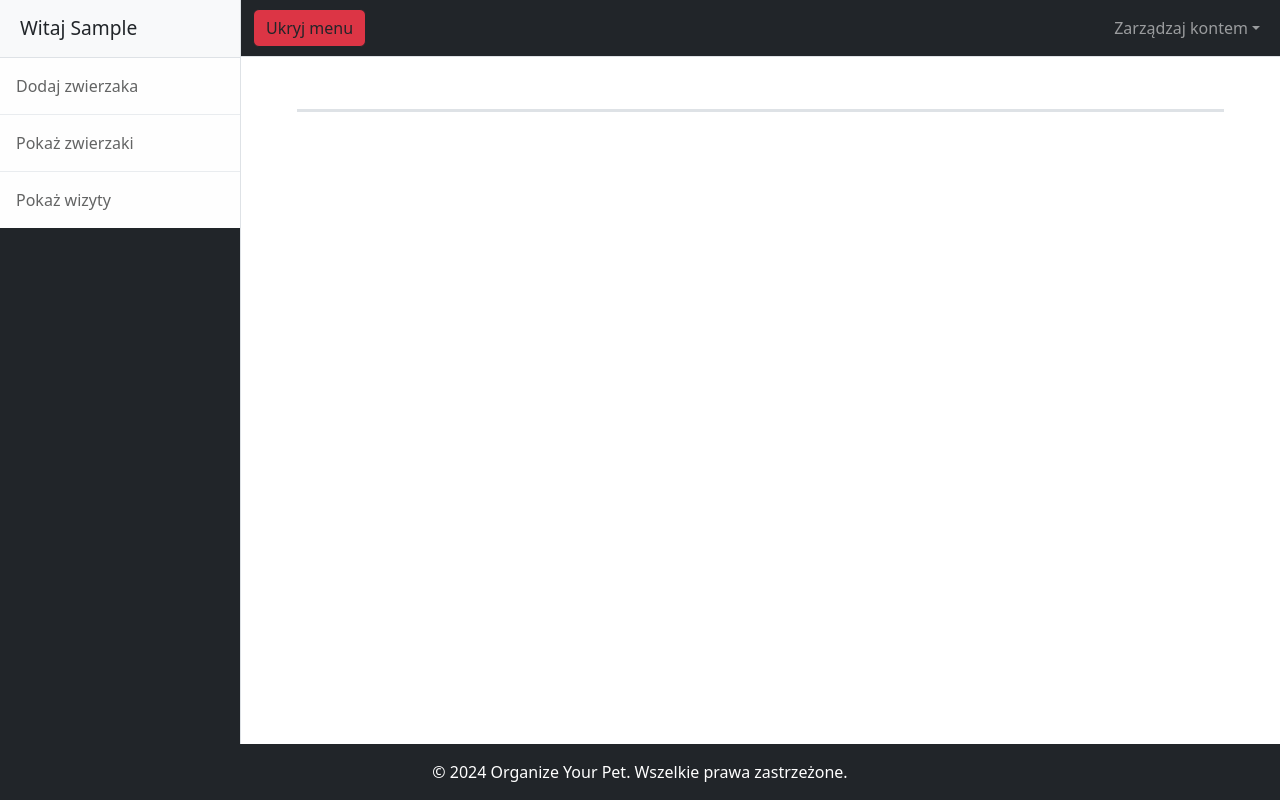
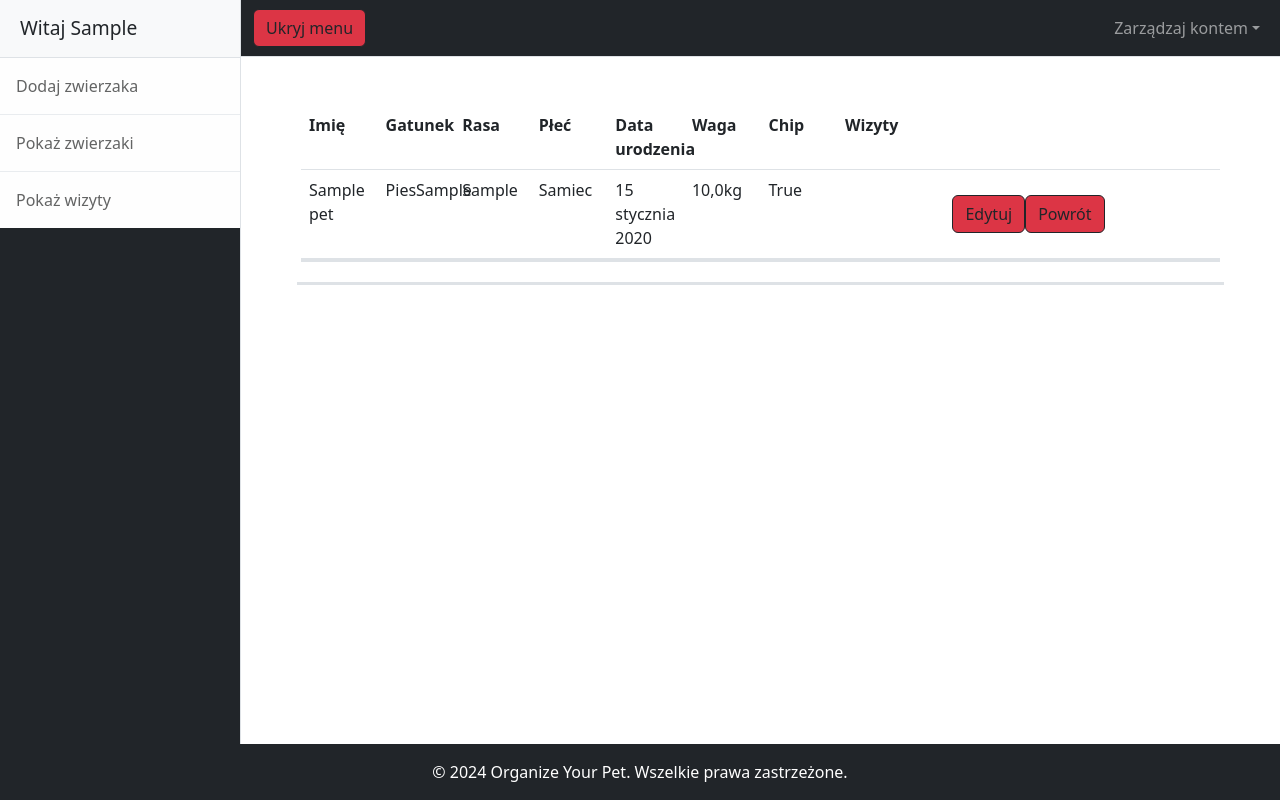
Before and after one commit to gilewskadominika/Organize-Your-Pet-, a Django app: page /organize_your_pet/pet/1/ in a window 1280 px wide. Run offline with Django 5.2, Linux system fonts and the light colour scheme; a user stored in the database is signed in; tables that the repository leaves empty hold one stand-in row (values such as "Sample post"); some libraries are stand-ins or nearby versions.

Commit message:
pet-done, visit-halfway through

```diff
--- a/organize_your_pet/urls.py
+++ b/organize_your_pet/urls.py
@@ -27,6 +27,5 @@
     path('book-appointment/', views.BookAppointmentView.as_view(), name='book_appointment'),
     path('visits/list/', views.VisitsListView.as_view(), name='visits_list'),
     path('visit/<int:pk>/', views.VisitDetailView.as_view(), name='visit_info'),
-    path('visit/modify/<int:pk>/', views.VisitModifyView.as_view(), name='visit_modify'),
     path('visit/delete/<int:pk>/', views.DeleteVisitView.as_view(), name='delete_visit')
 ]
--- a/organize_your_pet/views.py
+++ b/organize_your_pet/views.py
@@ -3,10 +3,11 @@
 from django.contrib.auth.mixins import LoginRequiredMixin, UserPassesTestMixin
 from django.shortcuts import render, redirect
 from django.http import HttpResponse
+from django.urls import reverse
 from django.views import View
 from django.views.generic import UpdateView
 
-from organize_your_pet.forms import AddPetForm, PetSearchForm
+from organize_your_pet.forms import AddPetForm, PetSearchForm, AddVisitForm, VisitSearchForm
 from organize_your_pet.models import Visit, Pet
 
 
@@ -62,7 +63,7 @@
             name = form.cleaned_data.get('name', '')
             pets = pets.filter(name__icontains=name)
         ctx = {'form': form, 'list_elements': pets}
-        return render(request, 'OYP/pet_list_elements.html', ctx)
+        return render(request, 'OYP/pets_list_elements.html', ctx)
 
 
 class PetDetailView(LoginRequiredMixin, View):
@@ -72,14 +73,25 @@
         return render(request, 'OYP/pet_detail.html', ctx)
 
 
-class ModifyPetView(LoginRequiredMixin, View):
-    def get(self, request):
-        return HttpResponse('edytuj zwierzaka')
+class ModifyPetView(LoginRequiredMixin, UpdateView):
+    model = Pet
+    template_name = 'OYP/add_form_for_logged_in.html'
+    form_class = AddPetForm
+
+    def get_success_url(self):
+        return reverse('pet_info', args=(self.object.pk,))
 
 
 class DeletePetView(LoginRequiredMixin, View):
     def get(self, request, pk):
-        return HttpResponse('usuń zwierzaka')
+        pet = Pet.objects.get(pk=pk)
+        ctx = {'pet': pet}
+        return render(request, 'OYP/pet_delete_conf.html', ctx)
+
+    def post(self, request, pk):
+        pet = Pet.objects.get(pk=pk)
+        pet.delete()
+        return redirect('pets_list')
 
 
 class BookAppointmentView(LoginRequiredMixin, View):
@@ -89,19 +101,30 @@
 
 class VisitsListView(LoginRequiredMixin, View):
     def get(self, request):
-        return HttpResponse('lista wizyt')
+        visits = Visit.objects.filter(pet__owner=request.user)
+        form = VisitSearchForm(request.GET)
+        if form.is_valid():
+            available_date__date = form.cleaned_data.get('available_date__date', '')
+            pet__name = form.cleaned_data.get('pet__name', '')
+            visits = visits.filter(available_date__date__icontains=available_date__date, pet__name__icontains=pet__name)
+        ctx = {'form': form, 'list_elements': visits}
+        return render(request, 'OYP/visits_list_elements.html', ctx)
 
 
 class VisitDetailView(LoginRequiredMixin, View):
     def get(self, request, pk):
-        return HttpResponse('info o wizycie')
-
-
-class VisitModifyView(LoginRequiredMixin, View):
-    def get(self, request, pk):
-        return HttpResponse('edytowanie info o konkretnej wizycie')
+        visit = Visit.objects.get(pk=pk)
+        ctx = {'visit': visit}
+        return render(request, 'OYP/visit_detail.html', ctx)
 
 
 class DeleteVisitView(LoginRequiredMixin, View):
     def get(self, request, pk):
-        return HttpResponse('usuń wizytę')
+        visit = Visit.objects.get(pk=pk)
+        ctx = {'visit': visit}
+        return render(request, 'OYP/pet_delete_conf.html', ctx)
+
+    def post(self, request, pk):
+        visit = Visit.objects.get(pk=pk)
+        visit.delete()
+        return redirect('visits_list')
--- a/templates/OYP/pet_detail.html
+++ b/templates/OYP/pet_detail.html
@@ -1,5 +1,38 @@
 {% extends 'accounts/dashboard.html' %}
 {% load static %}
 {% block content %}
-
+<table class="table border-bottom schedules-content">
+        <thead>
+        <tr class="d-flex text-color-darker">
+            <th scope="col" class="col-1">Imię</th>
+            <th scope="col" class="col-1">Gatunek</th>
+            <th scope="col" class="col-1">Rasa</th>
+            <th scope="col" class="col-1">Płeć</th>
+            <th scope="col" class="col-1">Data urodzenia</th>
+            <th scope="col" class="col-1">Waga</th>
+            <th scope="col" class="col-1">Chip</th>
+            <th scope="col" class="col-3">Wizyty</th>
+            <th scope="col" class="col-2">
+            </th>
+        </tr>
+        </thead>
+        <tbody class="text-color-lighter">
+        <tr class="d-flex">
+            <td class="col-1">{{ pet.name }}</td>
+            <td class="col-1">{{ pet.get_species_display}}{{ pet.other_species }}</td>
+            <td class="col-1">{{ pet.breed}}</td>
+            <td class="col-1">{{ pet.get_gender_display}}</td>
+            <td class="col-1">{{ pet.birth_date}}</td>
+            <td class="col-1">{{ pet.weight}}kg</td>
+            <td class="col-1">{{ pet.chip }}</td>
+            {% for element in list_elements %}
+            <td class="col-3" href="{{ element.get_absolute_url }}">{{ pet.visit_set.all }}</td>
+            {% endfor %}
+            <td class="col-5 d-flex align-items-center justify-content-center flex-wrap">
+                <a class="btn btn-danger btn-outline-dark" href="{% url 'modify_pet' pk=pet.pk %}" role="button">Edytuj</a>
+                <a class="btn btn-danger btn-outline-dark" href="{% url 'pets_list' %}" role="button">Powrót</a>
+            </td>
+        </tr>
+        </tbody>
+    </table>
 {% endblock %}
```
Also changed, not shown: organize_your_pet/forms.py (+17 -6 lines), templates/OYP/pet_delete_conf.html (added, +13 -0 lines), templates/OYP/pets_list_elements.html (added, +36 -0 lines), templates/OYP/visit_delete_conf.html (added, +13 -0 lines), templates/OYP/visits_list_elements.html (renamed from templates/OYP/pet_list_elements.html, +8 -9 lines).
